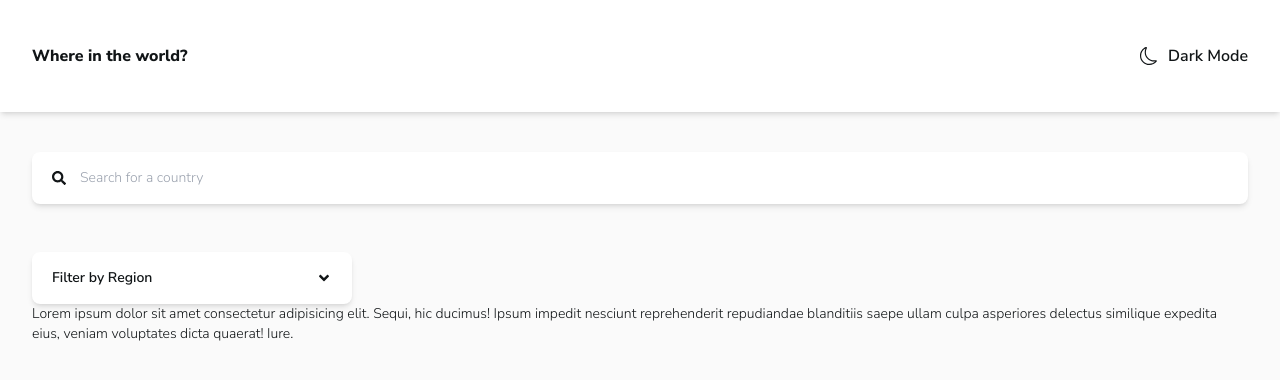
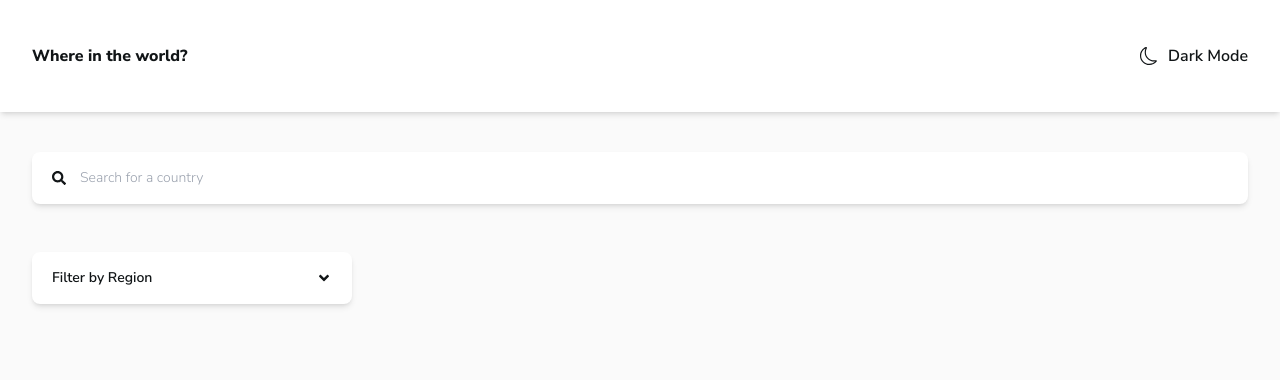
Before and after one commit to JenaCarry/rest-countries-api-with-color-theme-switcher, a Next.js app: page / in a window 1280 px wide. Shown: the top 380 px of the page. Built offline with nearby package versions, Linux system fonts and the light colour scheme.

Commit message:
feat: new state selected

```diff
--- a/src/app/page.tsx
+++ b/src/app/page.tsx
@@ -1,15 +1,13 @@
+"use client";
+
 import { Form } from "@/components/Form";
+import { useState } from "react";
 
 export default function Home() {
+  const [selected, setSelected] = useState<string>("Filter by Region");
   return (
     <main className="max-[375px]:px-3 px-8">
-      <Form />
-      <p>
-        Lorem ipsum dolor sit amet consectetur adipisicing elit. Sequi, hic
-        ducimus! Ipsum impedit nesciunt reprehenderit repudiandae blanditiis
-        saepe ullam culpa asperiores delectus similique expedita eius, veniam
-        voluptates dicta quaerat! Iure.
-      </p>
+      <Form selected={selected} setSelected={setSelected} />
     </main>
   );
 }
```
